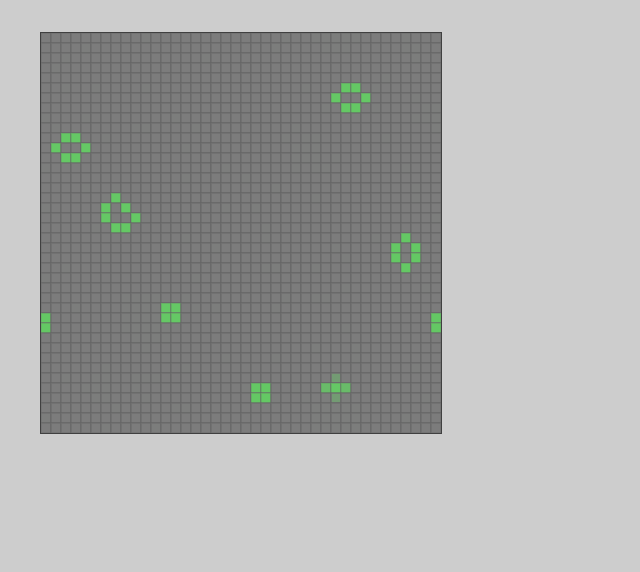
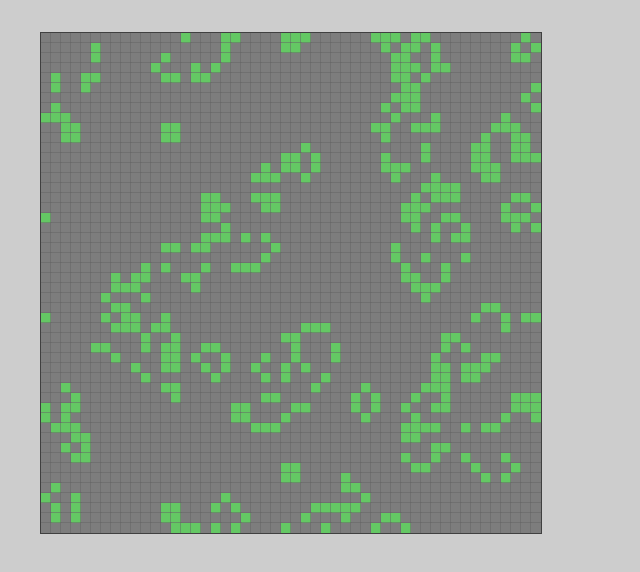
Before and after one commit to erikhazzard/ZombieSurvival, a website: page index.html in a window 1280 px wide. Shown: the whole page, without its empty margins (0-640 px from the left). Drawn offline with nearby package versions, Linux system fonts and the light colour scheme; animation ran at ten frames a second.

Commit message:
Adds some more config options, adds ability to pass in rules as an option

```diff
--- a/index.html
+++ b/index.html
@@ -15,6 +15,6 @@
 
 
 <script src='http://code.jquery.com/jquery-1.8.3.js'></script>
-<script src='main.js'></script>
+<script src='src/main.js'></script>
 </body>
 </html>
--- a/main.js
+++ b/src/main.js
@@ -1,33 +1,45 @@
-var Conway, init,
+var Game, init, root, window,
   __bind = function(fn, me){ return function(){ return fn.apply(me, arguments); }; };
 
+if (window) {
   window.requestAnimFrame = (function() {
     return window.requestAnimationFrame || window.webkitRequestAnimationFrame || window.mozRequestAnimationFrame || window.oRequestAnimationFrame || window.msRequestAnimationFrame || function(callback) {
       return window.setTimeout(callback, 1000 / 60);
     };
   })();
+} else {
+  window = {};
+}
 
-Conway = (function() {
+Game = (function() {
 
-  Conway.prototype.currentCellGeneration = null;
+  Game.prototype.currentCellGeneration = null;
 
-  Conway.prototype.cellSize = 10;
+  Game.prototype.canvas = null;
 
-  Conway.prototype.numberOfRows = 40;
+  Game.prototype.drawingContext = null;
 
-  Conway.prototype.numberOfColumns = 40;
+  Game.prototype.tickLength = 100;
 
-  Conway.prototype.seedProbability = 0.1;
+  Game.prototype.tickNum = 0;
 
-  Conway.prototype.tickLength = 100;
+  Game.prototype.cellSize = 10;
 
-  Conway.prototype.canvas = null;
+  Game.prototype.numberOfRows = 50;
 
-  Conway.prototype.drawingContext = null;
+  Game.prototype.numberOfColumns = 50;
 
-  Conway.prototype.tickNum = 0;
+  Game.prototype.seedProbability = 0.4;
 
-  function Conway() {
+  Game.prototype.ruleStayAlive = [2, 3];
+
+  Game.prototype.ruleBirth = [3];
+
+  Game.prototype.toroidal = true;
+
+  Game.prototype.showTrails = false;
+
+  function Game() {
     this.tick = __bind(this.tick, this);    this.createCanvas();
     this.resizeCanvas();
     this.createDrawingContext();
@@ -35,7 +47,7 @@ Conway = (function() {
     this.tick();
   }
 
-  Conway.prototype.createCanvas = function() {
+  Game.prototype.createCanvas = function() {
     var _this = this;
     this.canvas = document.createElement('canvas');
     this.canvas.addEventListener('click', function(e) {
@@ -65,16 +77,16 @@ Conway = (function() {
     return document.body.appendChild(this.canvas);
   };
 
-  Conway.prototype.resizeCanvas = function() {
+  Game.prototype.resizeCanvas = function() {
     this.canvas.width = this.cellSize * this.numberOfColumns;
     return this.canvas.height = this.cellSize * this.numberOfRows;
   };
 
-  Conway.prototype.createDrawingContext = function() {
+  Game.prototype.createDrawingContext = function() {
     return this.drawingContext = this.canvas.getContext('2d');
   };
 
-  Conway.prototype.seed = function() {
+  Game.prototype.seed = function() {
     var column, row, seedCell, _ref, _ref2;
     this.currentCellGeneration = [];
     for (row = 0, _ref = this.numberOfRows; 0 <= _ref ? row < _ref : row > _ref; 0 <= _ref ? row++ : row--) {
@@ -87,7 +99,7 @@ Conway = (function() {
     return this;
   };
 
-  Conway.prototype.createSeedCell = function(row, column) {
+  Game.prototype.createSeedCell = function(row, column) {
     return {
       isAlive: Math.random() < this.seedProbability,
       row: row,
@@ -95,13 +107,13 @@ Conway = (function() {
     };
   };
 
-  Conway.prototype.tick = function() {
+  Game.prototype.tick = function() {
     this.drawGrid();
     this.updateCurrentGeneration();
     return requestAnimFrame(this.tick);
   };
 
-  Conway.prototype.drawGrid = function() {
+  Game.prototype.drawGrid = function() {
     var column, row, _ref, _results;
     _results = [];
     for (row = 0, _ref = this.numberOfRows; 0 <= _ref ? row < _ref : row > _ref; 0 <= _ref ? row++ : row--) {
@@ -117,14 +129,22 @@ Conway = (function() {
     return _results;
   };
 
-  Conway.prototype.drawCell = function(cell) {
+  Game.prototype.drawCell = function(cell) {
     var fillStyle, x, y;
     x = cell.column * this.cellSize;
     y = cell.row * this.cellSize;
     if (cell.isAlive) {
+      if (this.showTrails) {
         fillStyle = 'rgba(100,200,100,0.7)';
       } else {
+        fillStyle = 'rgb(100,200,100)';
+      }
+    } else {
+      if (this.showTrails) {
         fillStyle = 'rgba(125,125,125,0.5)';
+      } else {
+        fillStyle = 'rgb(125,125,125)';
+      }
     }
     this.drawingContext.strokeStyle = 'rgb(100,100,100)';
     this.drawingContext.strokeRect(x, y, this.cellSize, this.cellSize);
@@ -132,23 +152,25 @@ Conway = (function() {
     return this.drawingContext.fillRect(x, y, this.cellSize, this.cellSize);
   };
 
-  Conway.prototype.evolveCell = function(cell) {
-    var evolvedCell, numAliveNeighbors, ruleBirth, ruleStayAlive;
+  Game.prototype.evolveCell = function(cell) {
+    var evolvedCell, numAliveNeighbors;
     evolvedCell = {
       row: cell.row,
       column: cell.column,
       isAlive: cell.isAlive
     };
     numAliveNeighbors = this.countAliveNeighbors(cell);
-    ruleStayAlive = [2, 3];
-    ruleBirth = [3];
-    if (cell.isAlive || numAliveNeighbors === 3) {
-      evolvedCell.isAlive = (1 < numAliveNeighbors && numAliveNeighbors < 4);
+    if (cell.isAlive && (this.ruleStayAlive.indexOf(numAliveNeighbors) > -1)) {
+      evolvedCell.isAlive = true;
+    } else if (this.ruleBirth.indexOf(numAliveNeighbors) > -1) {
+      evolvedCell.isAlive = true;
+    } else {
+      evolvedCell.isAlive = false;
     }
     return evolvedCell;
   };
 
-  Conway.prototype.updateCurrentGeneration = function() {
+  Game.prototype.updateCurrentGeneration = function() {
     var column, evolvedCell, newCellGeneration, row, _ref, _ref2;
     newCellGeneration = {};
     for (row = 0, _ref = this.numberOfRows; 0 <= _ref ? row < _ref : row > _ref; 0 <= _ref ? row++ : row--) {
@@ -161,13 +183,14 @@ Conway = (function() {
     return this.currentCellGeneration = newCellGeneration;
   };
 
-  Conway.prototype.countAliveNeighbors = function(cell) {
+  Game.prototype.countAliveNeighbors = function(cell) {
     var colBot, colTop, column, curColumn, curRow, lowerColumnBound, lowerRowBound, numAliveNeighbors, row, rowBot, rowTop, upperColumnBound, upperRowBound;
     lowerRowBound = Math.max(cell.row - 1, 0);
     upperRowBound = Math.min(cell.row + 1, this.numberOfRows - 1);
     lowerColumnBound = Math.max(cell.column - 1, 0);
     upperColumnBound = Math.min(cell.column + 1, this.numberOfColumns - 1);
     numAliveNeighbors = 0;
+    if (this.toroidal) {
       rowBot = cell.row - 1;
       rowTop = cell.row + 1;
       colBot = cell.column - 1;
@@ -196,16 +219,30 @@ Conway = (function() {
           }
         }
       }
+    } else {
+      for (row = lowerRowBound; lowerRowBound <= upperRowBound ? row <= upperRowBound : row >= upperRowBound; lowerRowBound <= upperRowBound ? row++ : row--) {
+        for (column = lowerColumnBound; lowerColumnBound <= upperColumnBound ? column <= upperColumnBound : column >= upperColumnBound; lowerColumnBound <= upperColumnBound ? column++ : column--) {
+          if (row === cell.row && column === cell.column) continue;
+          if (this.currentCellGeneration[row][column].isAlive) {
+            numAliveNeighbors += 1;
+          }
+        }
+      }
+    }
     return numAliveNeighbors;
   };
 
-  return Conway;
+  return Game;
 
 })();
 
 init = function() {
   var game;
-  return game = new Conway();
+  return game = new Game();
 };
 
 window.onload = init;
+
+root = typeof exports !== "undefined" && exports !== null ? exports : window;
+
+root.Game = Game;
```
Also changed, not shown: src/main.coffee (renamed from main.coffee, +82 -72 lines), test/main.coffee (added, +10 -0 lines), test/main.js (added, +15 -0 lines). Lines whose indentation alone changed are shown as unchanged.
